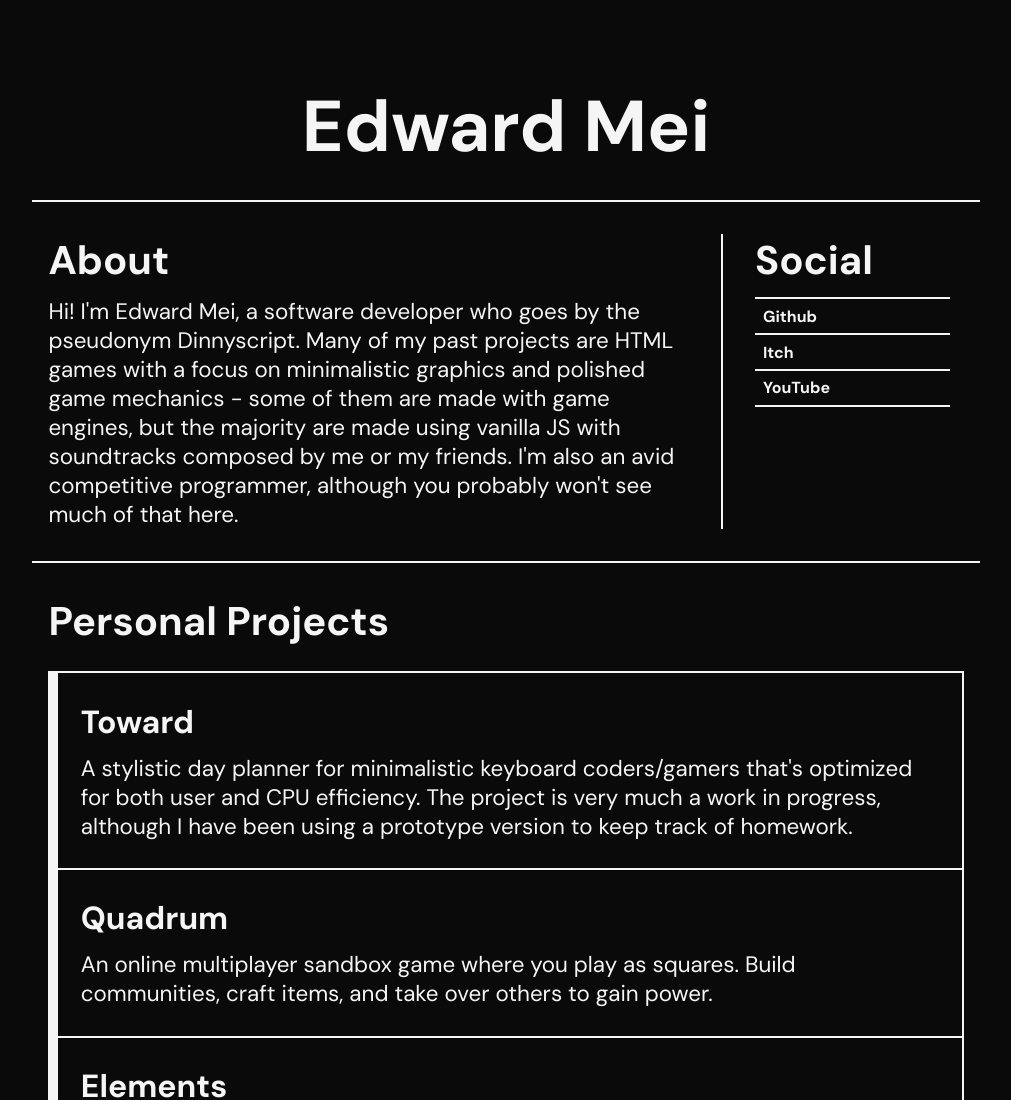
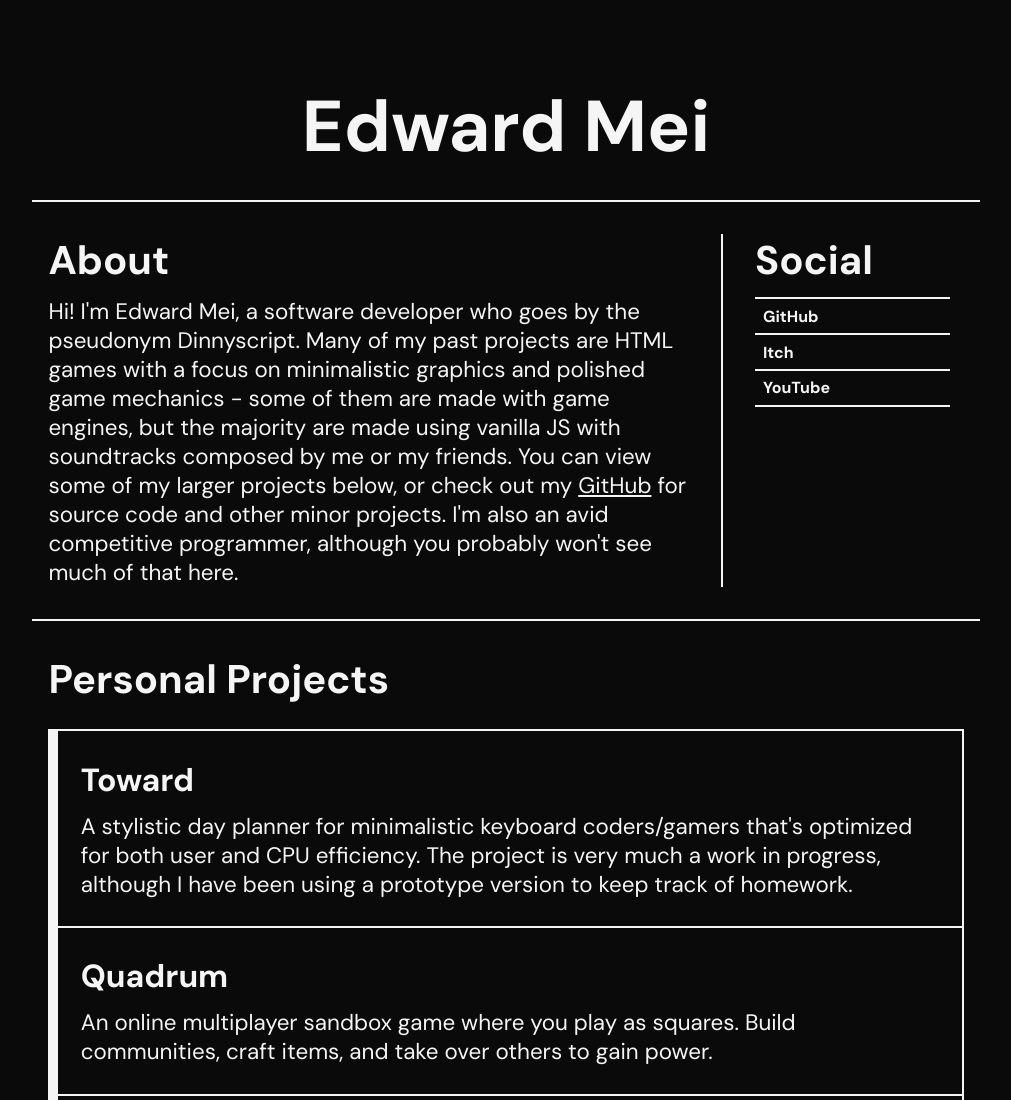
Before and after one commit to dinnyscript/dinnyscript.github.io, a plain HTML site: page index.html in a window 1280 px wide. Shown: the top 1100 px of the page, without its empty margins (134-1145 px from the left). Drawn offline with Linux system fonts and the light colour scheme.

Commit message:
Fix typo and add section about GitHub

```diff
--- a/index.html
+++ b/index.html
@@ -16,7 +16,7 @@
                         Hi! I'm Edward Mei, a software developer who goes by the pseudonym Dinnyscript.
                         Many of my past projects are HTML games with a focus on minimalistic graphics and polished game mechanics -
                         some of them are made with game engines, but the majority are made using vanilla JS with
-                        soundtracks composed by me or my friends.
+                        soundtracks composed by me or my friends. You can view some of my larger projects below, or check out my <a class="intextlink" target="_blank" href="https://github.com/dinnyscript">GitHub</a> for source code and other minor projects.
                         I'm also an avid competitive programmer, although you probably won't see much of that here.
                     </div>
                 </div>
@@ -25,7 +25,7 @@
                         Social
                     </div>
                     <div class="accounts">
-                        <a class="accountlink" target="_blank" href="https://github.com/dinnyscript">Github</a>
+                        <a class="accountlink" target="_blank" href="https://github.com/dinnyscript">GitHub</a>
                         <a class="accountlink" target="_blank" href="https://dinyny.itch.io/">Itch</a>
                         <a class="accountlink" target="_blank" href="https://www.youtube.com/@dinnyscript">YouTube</a>
                     </div>
--- a/style.css
+++ b/style.css
@@ -96,6 +96,10 @@ body {
     color: var(--dark);
 }
 
+.intextlink {
+    color: rgb(255, 255, 255);
+}
+
 .heading1 {
     font-size: 2.5rem;
     font-weight: bold;
```
